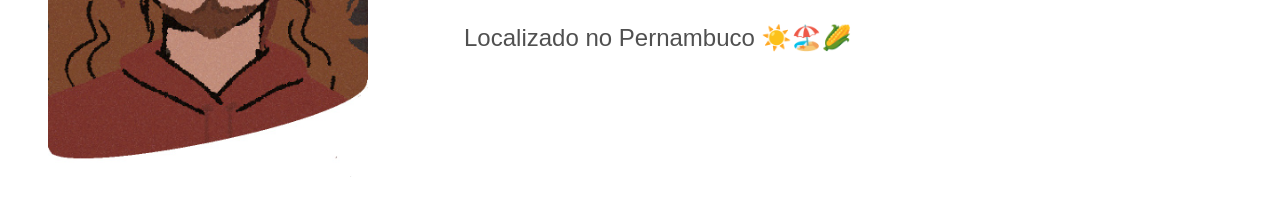
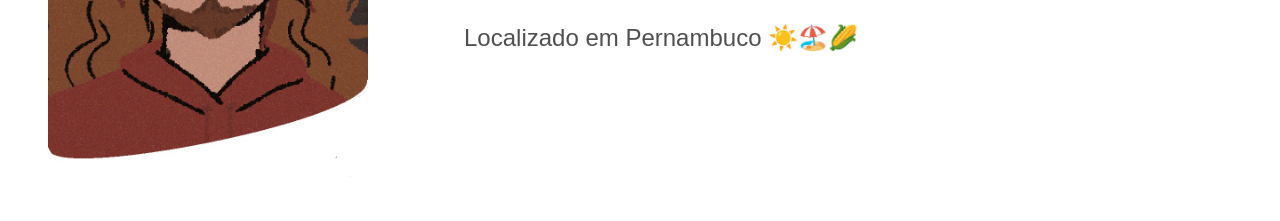
Before and after one commit to chansdev/chansdev.github.io, a plain HTML site: page index.html in a window 1280 px wide. Shown: the part 421-642 px from the top of the page. Drawn offline with Linux system fonts and the light colour scheme.

Commit message:
erro de ortografia.html

```diff
--- a/index.html
+++ b/index.html
@@ -32,7 +32,7 @@
 
     <div>
       <h1 class="intro-titulo">Desenvolvedor Front End</h1>
-      <p class="intro-descricao">Localizado no Pernambuco ☀️🏖️🌽</p>
+      <p class="intro-descricao">Localizado em Pernambuco ☀️🏖️🌽</p>
     </div>
   </section>
 
```
